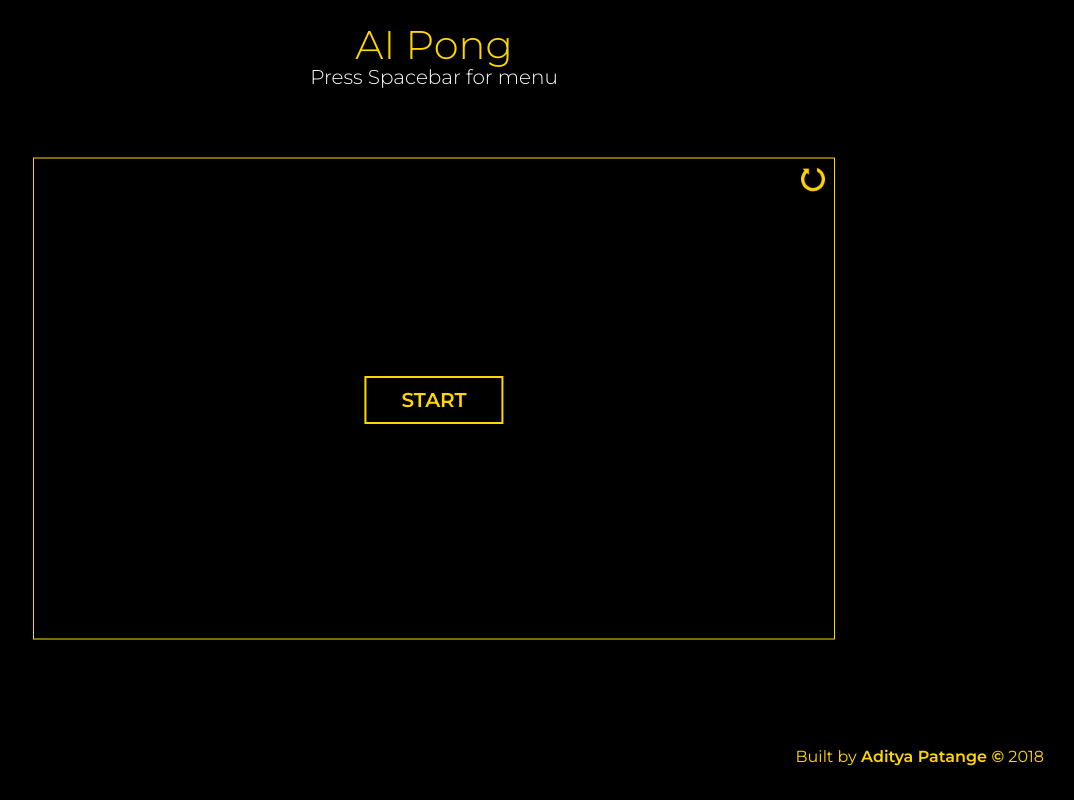
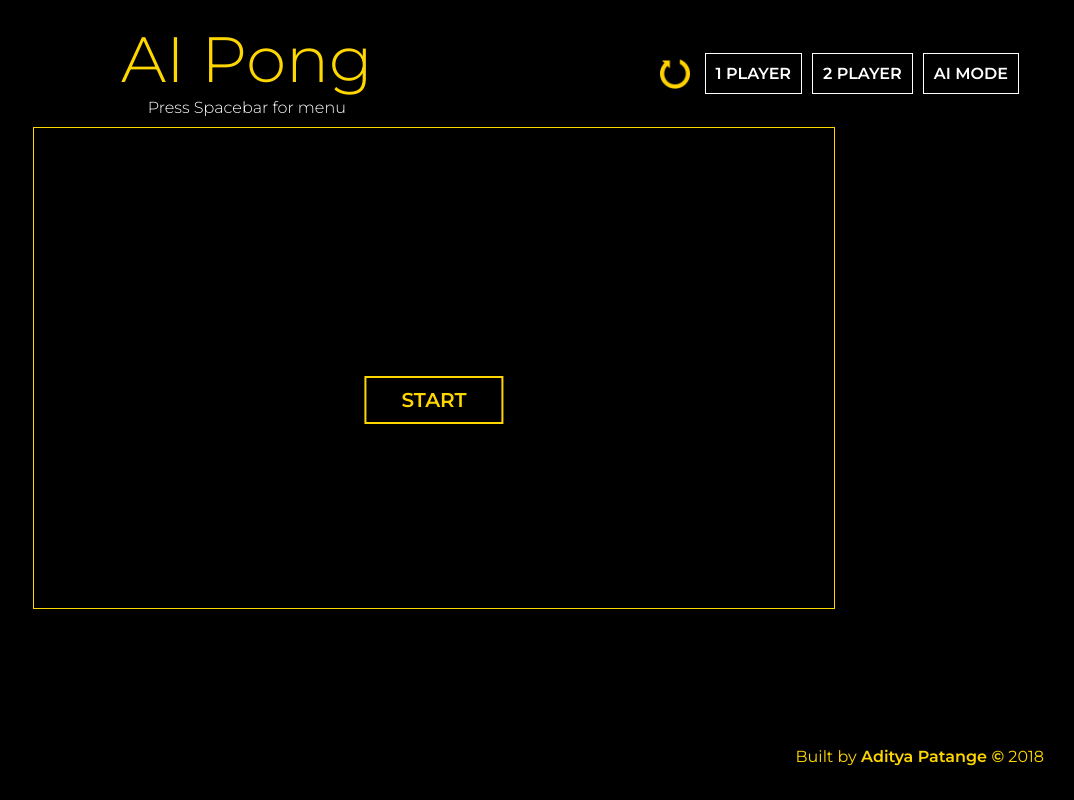
Before and after one commit to AdiPat/ai_pong, a website built with webpack: page dist/index.html in a window 1280 px wide. Shown: the whole page, without its empty margins (206-1280 px from the left). Built offline with nearby package versions, Linux system fonts and the light colour scheme.

Commit message:
UI Changes and configuration options

```diff
--- a/src/js/components/AI_Bot.js
+++ b/src/js/components/AI_Bot.js
@@ -14,7 +14,7 @@ export default class AI_Bot {
         this.ball = ball;
         this.paddle = paddle;
         this.difficulty = difficulty;
-        let shadowBall = new Ball(this.ball.x, this.ball.y, this.ball.radius, this.ball.speedX * this.difficulty, this.ball.speedY * this.difficulty, 'cyan', this.game.canvasCtx);
+        let shadowBall = new Ball(this.ball.x, this.ball.y, this.ball.radius, this.ball.speedX * this.difficulty, this.ball.speedY * this.difficulty, 'transparent', this.game.canvasCtx);
         this.game.objects['ball_shadow'] = shadowBall;
     }
 
--- a/src/js/game/Game.js
+++ b/src/js/game/Game.js
@@ -16,7 +16,7 @@ export default class Game {
         this.config = config;
         this.paused = false;
         this.score = [0,0];
-        this.player = new Player(this, 2, config.game_type.AI, [config.keys.p0, config.keys.p1]);
+        this.player = new Player(this, 2, config.game_type['AI'], [config.keys.p0, config.keys.p1]);
     }
 
     /**
--- a/src/js/game/pong-conf.json
+++ b/src/js/game/pong-conf.json
@@ -66,7 +66,7 @@
             "y": 30
         },
         "p1": {
-            "x": 793,
+            "x": 790,
             "y": 100
         }
     },
--- a/src/sass/main.scss
+++ b/src/sass/main.scss
@@ -18,42 +18,68 @@ body {
     background-color: black;
     width: 100%;
     height: 100%;
+    display: flex;
+    flex-direction: column;
+    padding: 2rem 5rem 2rem 5rem;
 }
 
 #gameArea {
-  padding: 2rem;
-  position: absolute;
-  left:     50%;
-  top:      50%;
-  transform: translate(-50%, -50%);
+  position: relative;
+  height: 100%;
+  width: 100%;
+  margin: 2rem;
+}
+
+.configs {
+    display: flex;
+    flex-direction: row;
+    align-items: center;
+    //padding: 1rem;
+
+
+    &__option {
+        color: white;
+        margin: 5px;
+        font-size: 1.6rem;
+        text-transform: uppercase;
+        font-weight: 300;
+        padding: 1rem;
+        border: 1px solid white;
+        cursor: pointer;
+        font-weight: 600;
+        transition: all 0.7s;
+
+        &:hover {
+            background-color: gold;
+            color: black;
+            //font-weight: 600;
+        }
+    }
+}
+
+.heading {
+    display: flex;
+    flex-direction: row;
+    justify-content: center;
+    align-items: center;
 }
 
 h1 {
-    font-size: 4rem;
+    display: flex;
+    flex-direction: column;
+    font-size: 6.4rem;
     color: gold;
-    margin: 3rem 0 1rem 0;
+    margin: 0 0 1rem 0;
     font-weight: 300;
-    position: absolute;
-    top: 1rem;
-    left: 50%;
-    transform: translate(-50%, -40%);
     text-align: center;
-
-    @media only screen and (max-width: $bp-medium) {
-        display: none;
-    }
+    flex: 1;
 }
 
-h2 {
+.sub {
     font-weight: 300;
-    font-size: 2rem;
+    font-size: 1.6rem;
     color: white;
-    position: absolute;
-    top: 6rem;
-    left: 50%;
-    transform: translate(-50%,-20%);
-    text-align: center;
-    margin: 1rem 0 1rem 0;
+    margin: 0;
 }
 
 .btn-start {
@@ -92,13 +118,10 @@ h2 {
 }
 
 #canvas {
-    //position: absolute;
-//    top: 50%;
-//    left: 50%;
-//    transform: translate(-50%, -50%);
-  //  flex: 1;
- //   width: 100%;
-//    height: 100%;
+    padding-left: 0;
+    padding-right: 0;
+    margin: 0 auto 0 auto;
+    display: block;
     border: 1px solid gold;
     z-index: 100;
 }
@@ -163,16 +186,20 @@ footer {
     }
 }
 
+
+
 #icon-restart {
-    width: 2.4rem;
-    height: auto;
-    transition: background-color 0.5s;
-    position: absolute;
-    top: 3em;
-    right: 3rem;
+    width: 4rem;
+    height: 4rem;
+    transition: all 0.5s;
+    margin: 5px;
+    // position: fixed;
+    // top: 3em;
+    // right: 3rem;
+    padding: 5px;
     cursor: pointer;
 
     &:hover {
-        background-color: grey; // remove this later, looks ugly
+        border: 1px solid white; // remove this later, looks ugly
     }
 }
```
Also changed, not shown: dist/css/style.css, dist/index.html.
